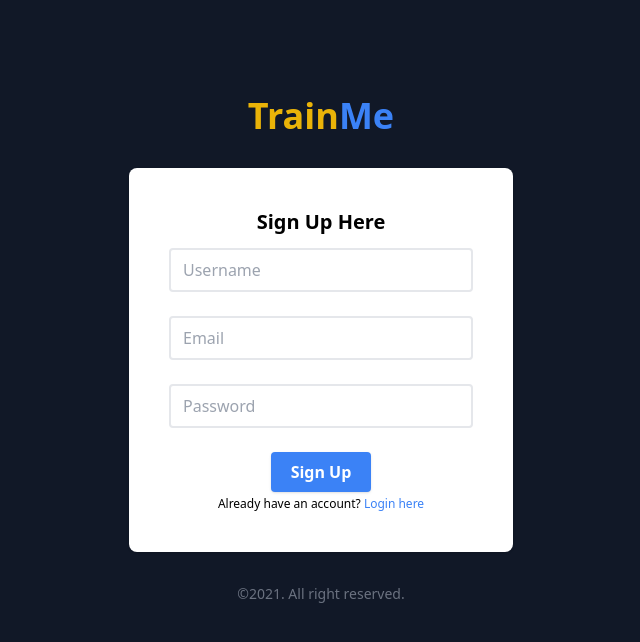
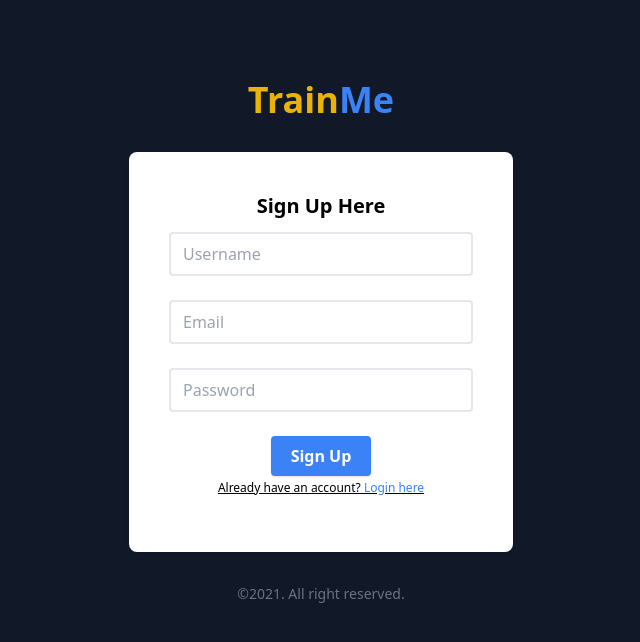
Before and after one commit to mitali453/TrainMe, a React (Create React App) app: page /signup in a window 1280 px wide. Shown: the top 642 px of the page, without its empty margins (319-959 px from the left). Built offline with nearby package versions, Linux system fonts and the light colour scheme.

Commit message:
added validation to forms

```diff
--- a/package.json
+++ b/package.json
@@ -13,6 +13,7 @@
     "formik": "^2.2.9",
     "react": "^17.0.2",
     "react-dom": "^17.0.2",
+    "react-icons": "^4.3.1",
     "react-router-dom": "^5.2.0",
     "react-scripts": "5.0.0",
     "typescript": "^4.5.4",
--- a/src/Pages/LoginPage.tsx
+++ b/src/Pages/LoginPage.tsx
@@ -1,13 +1,15 @@
 import { useFormik } from "formik";
-import { FC, memo, useState } from "react";
+import { FC, memo } from "react";
 import * as yup from "yup";
-import { Link } from "react-router-dom";
+import { Link, useHistory } from "react-router-dom";
+import {ImSpinner10} from "react-icons/im";
 
 interface Props {
 }
 const LoginPage: FC<Props> = (props) => {
-    const [check, setCheck] = useState(false);
-    const { handleSubmit, getFieldProps, touched, errors } = useFormik({
+    const history= useHistory();
+    // const [check, setCheck] = useState(false);
+    const { handleSubmit, getFieldProps, touched, errors,isSubmitting } = useFormik({
         initialValues: {
             password:"",
             email: "",
@@ -16,11 +18,15 @@ const LoginPage: FC<Props> = (props) => {
         },
         validationSchema: yup.object().shape({
 
-            email: yup.string().required("This field is required").matches(/^([a-zA-Z0-9_\-\.]+)@([a-zA-Z0-9_\-\.]+)\.([a-zA-z]+)$/, "Enter a valid email").email(() => "Enter a valid email"),
+            email: yup.string().required("This field is required").matches(/^([a-zA-Z0-9_\-.]+)@([a-zA-Z0-9_\-.]+)\.([a-zA-z]+)$/, "Enter a valid email").email(() => "Enter a valid email"),
             password: yup.string().required("This field is required").min(8, ({ min }) => `Atleast ${min} characters`)
         }),
-        onSubmit: () => {
-            console.log("helllo");
+        onSubmit: (data,{setSubmitting}) => {
+
+            console.log("data is : ",data);
+            setTimeout(()=>{
+                history.push("/dashboard");
+            },3000)
 
         },
     })
@@ -42,7 +48,7 @@ const LoginPage: FC<Props> = (props) => {
                                     {...getFieldProps("email")}
                                 />
                             </div>
-                            <div className="py-3 text-xs">     {touched.email && <span className=" text-red-500 text-xs ">{errors.email}</span>}</div>
+                            <div className="h-6 text-xs">     {touched.email && <span className=" text-red-500 text-xs ">{errors.email}</span>}</div>
 
                             <div className="flex flex-col ">
                                 <input
@@ -55,7 +61,7 @@ const LoginPage: FC<Props> = (props) => {
 
                                 />
                             </div>
-                            <div className="py-3">{touched.password && <div className=" text-red-500 text-xs ">{errors.password}</div>}</div>
+                            <div className="h-6 text-xs">{touched.password && <div className=" text-red-500 text-xs ">{errors.password}</div>}</div>
 
                             {/* <div className="relative">
                                 <input type="checkbox" onClick={() => { setCheck(!check) }} name="remember" id="remember" className="inline-block align-middle" />
@@ -66,7 +72,10 @@ const LoginPage: FC<Props> = (props) => {
                                 <Link to="#" className="inline-block text-sm sm:text-base text-blue-500 hover:text-blue-700 hover:underline">Forgot your password?</Link>
                                 <button type="submit" className="bg-blue-500 text-white font-bold px-2 sm:px-5 py-2 rounded focus:outline-none shadow hover:bg-blue-700 transition-colors">Log In</button>
                             </div>
-                            <Link className="text-xs underline text-right pt-2" to="/signup">If not! <span className="text-blue-500">Create Account</span> </Link>
+                            <div className="flex justify-between">
+                            {isSubmitting ? <ImSpinner10 className="animate-spin"></ImSpinner10>:<div className=" h-2"></div>}
+                            <Link className="text-xs underline text-right pt-2 " to="/signup">If not! <span className="text-blue-500">Create Account</span> </Link>
+                            </div>
                         </div>
 
                     </form>
--- a/src/Pages/SignupPage.tsx
+++ b/src/Pages/SignupPage.tsx
@@ -1,32 +1,39 @@
 import { useFormik } from "formik";
-import { FC, memo, useState } from "react";
+import { FC, memo } from "react";
 import * as yup from "yup";
-import { Link } from "react-router-dom";
+import { Link, useHistory } from "react-router-dom";
+import { ImSpinner10 } from "react-icons/im";
 
 interface Props {
 }
 const SignupPage: FC<Props> = (props) => {
-    const [check, setCheck]= useState(false);
-    const { handleSubmit, getFieldProps, touched, errors } = useFormik({
+    // const [check, setCheck]= useState(false);
+    const history= useHistory();
+
+    const { handleSubmit, getFieldProps, touched, errors , isSubmitting } = useFormik({
 		initialValues: {
 			email: "",
 			password: "",
             username:"",
 		},
 		validationSchema: yup.object().shape({
-            username:yup.string().matches(/^[A-Za-z0-9_\-\. ]*$/, 'Enter Alphabets only').min(3, 'Too Short!').max(50, 'Too Long!')
+            username:yup.string().matches(/^[A-Za-z0-9_\-. ]*$/, 'Enter Alphabets only').min(3, 'Too Short!').max(50, 'Too Long!')
             .required('This field is required'),
-			email: yup.string().required("This field is required").matches(/^([a-zA-Z0-9_\-\.]+)@([a-zA-Z0-9_\-\.]+)\.([a-zA-z]+)$/, "Enter a valid email").email(() => "Enter a valid email"),
+			email: yup.string().required("This field is required").matches(/^([a-zA-Z0-9_\-.]+)@([a-zA-Z0-9_\-.]+)\.([a-zA-z]+)$/, "Enter a valid email").email(() => "Enter a valid email"),
 			password: yup.string().required("This field is required").min(8, ({ min }) => `Atleast ${min} characters`)
 		}),
-		onSubmit: () => {
-			console.log("helllo");
+		onSubmit: (data,{setSubmitting}) => {
 
-		},
+            console.log("data is : ",data);
+            setTimeout(()=>{
+                history.push("/dashboard");
+            },3000)
+
+        },
 	})
     return (
         <div className="">
-            <div className="font-sans min-h-screen antialiased bg-gray-900 pt-24 pb-5">
+            <div className="font-sans min-h-screen antialiased bg-gray-900 pt-20 pb-5">
                 <div className="flex flex-col justify-center sm:w-96 sm:m-auto mx-5 mb-5 space-y-8">
                     <h1 className="font-bold text-center text-4xl text-yellow-500">Train<span className="text-blue-500">Me</span></h1>
                     <form action="#" onSubmit={handleSubmit}>
@@ -42,7 +49,7 @@ const SignupPage: FC<Props> = (props) => {
                                     {...getFieldProps("username")}
                                     />
                                 </div>
-                                <div className="py-3 text-xs">     {touched.username && <span className=" text-red-500 text-xs ">{errors.username}</span>}</div>
+                                <div className="h-6 text-xs">     {touched.username && <span className=" text-red-500 text-xs ">{errors.username}</span>}</div>
                             <div className="flex flex-col ">
                                 <input
                                 type="text"
@@ -53,7 +60,7 @@ const SignupPage: FC<Props> = (props) => {
                                 {...getFieldProps("email")}
                                 />
                             </div>
-                            <div className="py-3 text-xs">     {touched.email && <span className=" text-red-500 text-xs ">{errors.email}</span>}</div>
+                            <div className="h-6 text-xs">     {touched.email && <span className=" text-red-500 text-xs ">{errors.email}</span>}</div>
 
                             <div className="flex flex-col ">
                                 <input
@@ -66,13 +73,16 @@ const SignupPage: FC<Props> = (props) => {
 
                                 />
                             </div>
-                            <div className="py-3">{touched.password && <div className=" text-red-500 text-xs ">{errors.password}</div>}</div>
+                            <div className="h-6 text-xs">{touched.password && <div className=" text-red-500 text-xs ">{errors.password}</div>}</div>
 
 
                             <div className="flex flex-col-reverse sm:flex-row sm:justify-between items-center">
+
                                 <button type="submit" className="bg-blue-500 flex mx-auto text-white font-bold px-5 py-2 rounded focus:outline-none shadow hover:bg-blue-700 transition-colors">Sign Up</button>
                             </div>
-                            <Link to="#" className="inline-block text-center text-xs hover:underline pt-1">Already have an account? <span className=" text-blue-500"><Link to={"/login"}> Login here </Link> </span></Link>
+
+                            <Link to="#" className="inline-block text-center text-xs underline pt-1 pb-2">Already have an account? <span className=" text-blue-500"><Link to={"/login"}> Login here </Link> </span></Link>
+                            {isSubmitting ? <ImSpinner10 className="animate-spin mx-auto  "></ImSpinner10>:<div className=" h-2"></div>}
                         </div>
                     </form>
                     <div className="flex justify-center text-gray-500 text-sm">
```
Also changed, not shown: 1 other file (tests, documents, lock files or other folders).
